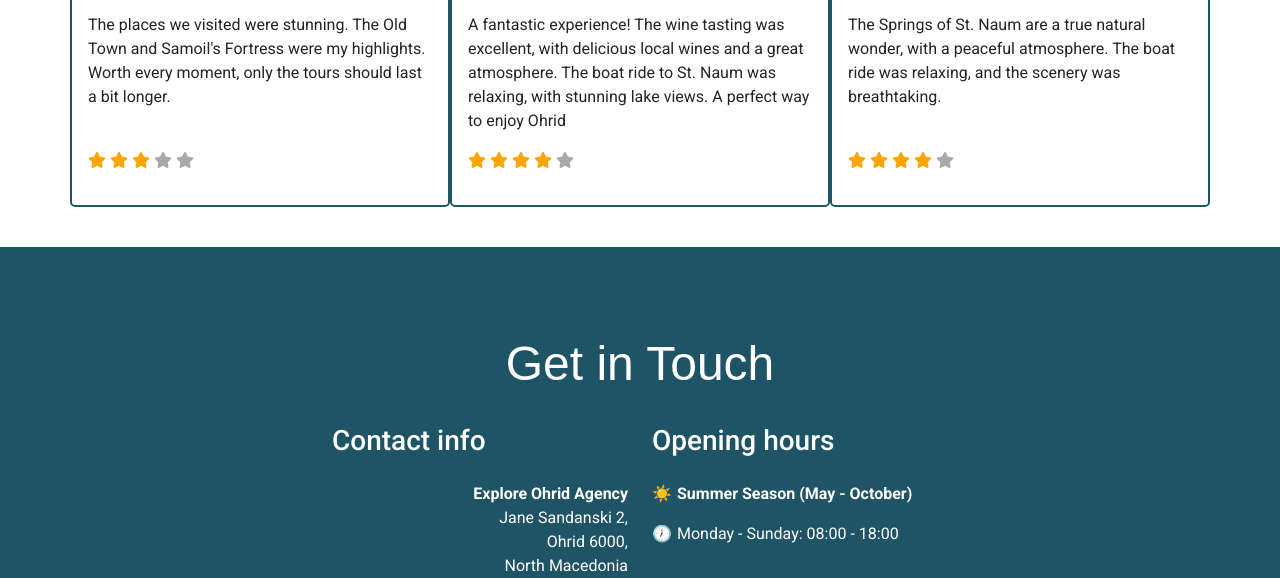
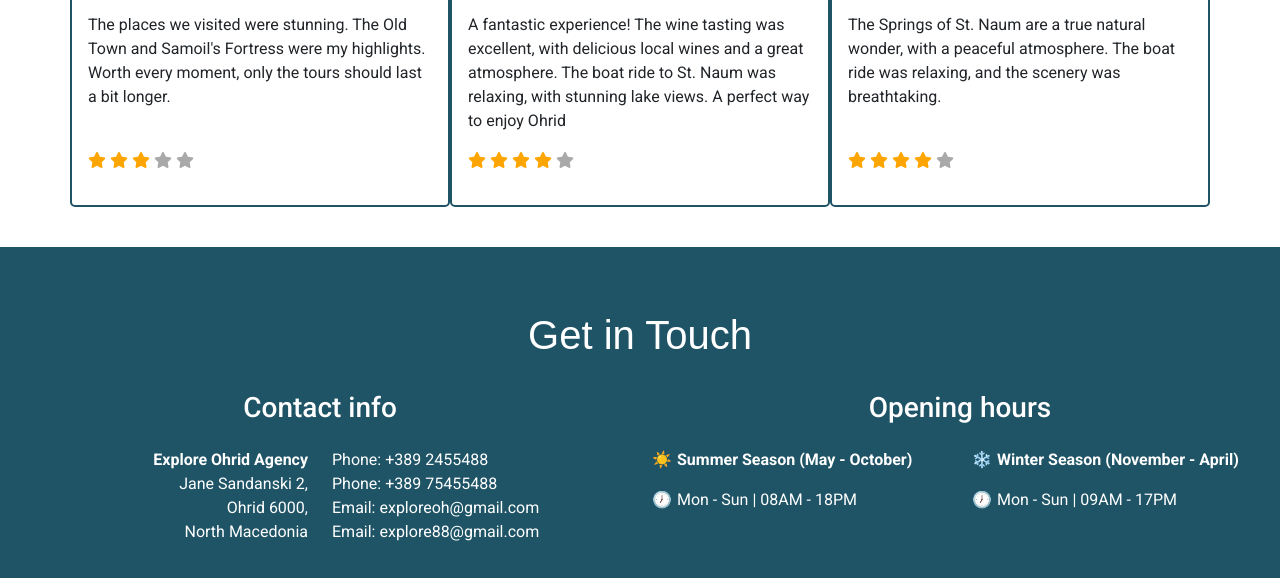
Before and after one commit to marijavelickovska/explore-ohrid, a plain HTML site: page index.html in a window 1280 px wide. Shown: the part 1960-2538 px from the top of the page. Drawn offline with nearby package versions, Linux system fonts and the light colour scheme.

Commit message:
Update the footer/contact section

```diff
--- a/index.html
+++ b/index.html
@@ -246,39 +246,56 @@
   </main>
 
   <!-- Footer / contact section -->
-  <footer id="contact" class="container-fluid section">
+  <footer id="contact" class="container-fluid">
     <div class="row justify-content-center text-start">
-      <div class="col-12 text-center my-4">
-        <h2 class="display-5">Get in Touch</h2>
+        <div class="col-12 text-center pb-4">
+            <h2 class="display-6">Get in Touch</h2>
         </div>
-      <div class="col-12 col-sm-6 col-md-5 col-lg-4 col-xl-3 mb-4">
-        <h3 class="mb-4">Contact info</h3>
+        <div class="col-12 col-lg-6 mb-4 contact-info">
+            <h3 class="mb-4 text-center">Contact info</h3>
+            <div class="row">
+                <div class="col-12 col-sm-6">
                     <address>
                         <strong>Explore Ohrid Agency</strong><br>
                         Jane Sandanski 2,<br>
                         Ohrid 6000,<br>
                         North Macedonia
                     </address>
+                </div>
+                <div class="col-12 col-sm-6">
                     <p>Phone: +389 2455488<br>
                         Phone: +389 75455488<br>
-          Email: exploreoh@gmail.com</p>
+                        Email: exploreoh@gmail.com<br>
+                        Email: explore88@gmail.com
+                    </p>
                 </div>
-      <div class="col-12 col-sm-6 col-md-5 col-lg-4 col-xl-3 opening-hours mb-4">
-        <h3 class="mb-4">Opening hours</h3>
+            </div>
+        </div>
+        <div class="col-12 col-lg-6 opening-hours mb-4">
+            <h3 class="mb-4 text-center">Opening hours</h3>
+            <div class="row">
+                <div class="col-12 col-md-6 summer-season">
                     <p><span class="emoji">☀️</span><strong>Summer Season (May - October)</strong><br>
-        <p><span class="emoji">🕖</span></i>Monday - Sunday: 08:00 - 18:00</p><br>
+                    <p><span class="emoji">🕖</span></i>Mon - Sun | 08AM - 18PM</p><br>
+                </div>
+                <div class="col-12 col-md-6">
                     <p><span class="emoji">❄️</span><strong>Winter Season (November - April)</strong></p>
-        <p><span class="emoji">🕖</span>Monday - Sunday: 09:00 - 17:00</p>
+                    <p><span class="emoji">🕖</span>Mon - Sun | 09AM - 17PM</p>
+                </div>
+            </div>
         </div>
         <div class="col-12 text-center social-links mb-4">
-        <a href="https://www.facebook.com" target="_blank" aria-label="Visit our Facebook page (opens in a new tab)"
-          rel="noopener"><i class="fa-brands fa-square-facebook"></i></a>
-        <a href="https://www.instagram.com" target="_blank" aria-label="Visit our Instagram page (opens in a new tab)"
-          rel="noopener"><i class="fa-brands fa-instagram"></i></a>
-        <a href="https://www.x.com" target="_blank" aria-label="Visit our Twitter page (opens in a new tab)" rel="noopener"><i
-            class="fa-brands fa-x-twitter"></i></a>
-        <a href="https://www.youtube.com/" target="_blank" aria-label="Visit our Youtube canal (opens in a new tab)"
-          rel="noopener"><i class="fab fa-youtube"></i></a>
+            <a href="https://www.facebook.com" target="_blank"
+                aria-label="Visit our Facebook page (opens in a new tab)" rel="noopener"><i
+                    class="fa-brands fa-square-facebook"></i></a>
+            <a href="https://www.instagram.com" target="_blank"
+                aria-label="Visit our Instagram page (opens in a new tab)" rel="noopener"><i
+                    class="fa-brands fa-instagram"></i></a>
+            <a href="https://www.x.com" target="_blank" aria-label="Visit our Twitter page (opens in a new tab)"
+                rel="noopener"><i class="fa-brands fa-x-twitter"></i></a>
+            <a href="https://www.youtube.com/" target="_blank"
+                aria-label="Visit our Youtube canal (opens in a new tab)" rel="noopener"><i
+                    class="fab fa-youtube"></i></a>
             <a href="https://www.titok.com" target="_blank" aria-label="Visit our Tiktok page (opens in a new tab)"
                 rel="noopener"><i class="fab fa-tiktok"></i></a>
         </div>
```
Lines whose indentation alone changed are shown as unchanged.
